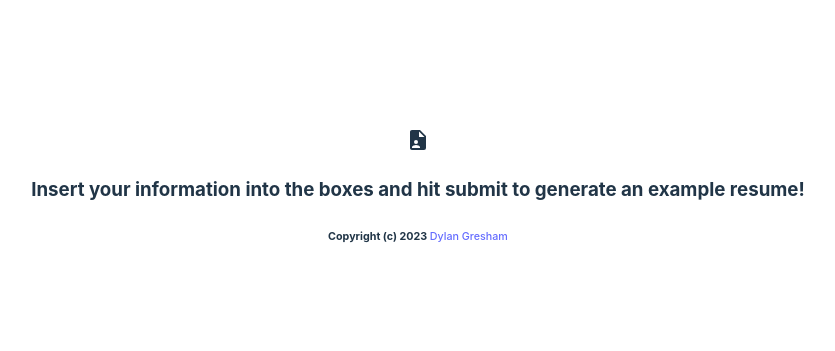
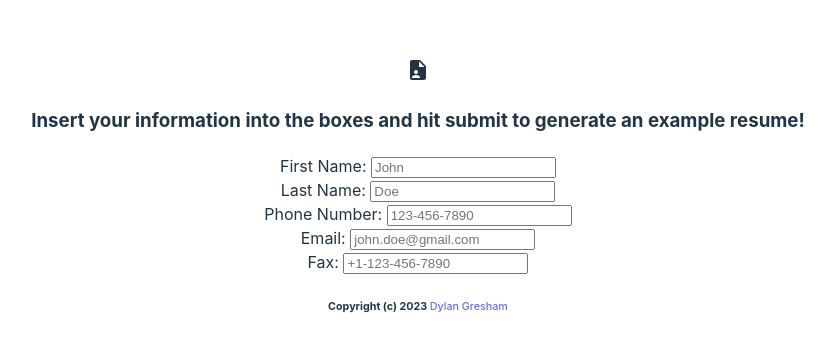
Before and after one commit to Dylan-Gresham/TOP-CV-Application, a React (Vite) app: page / in a window 1280 px wide. Shown: the part 201-552 px from the top of the page, without its empty margins (222-1057 px from the left). Built offline with nearby package versions, Linux system fonts and the light colour scheme.

Commit message:
Begin creating PersonalInfo component--Progress Commit

```diff
--- a/src/PersonalInfo.jsx
+++ b/src/PersonalInfo.jsx
@@ -1,7 +1,26 @@
 export default function PersonalInfo() {
 	return (
 		<div className="personalInfoContainer">
-			{/* Insert labels/inputs for first/last/phone# (optional) /email/fax (optional) */}
+			<div className="inputContainer">
+				<label>First Name:  </label>
+				<input placeholder="John"></input>
+			</div>
+			<div className="inputContainer">
+				<label>Last Name:  </label>
+				<input placeholder="Doe"></input>
+			</div>
+			<div className="inputContainer">
+				<label>Phone Number:  </label>
+				<input placeholder="123-456-7890"></input>
+			</div>
+			<div className="inputContainer">
+				<label>Email:  </label>
+				<input placeholder="john.doe@gmail.com"></input>
+			</div>
+			<div className="inputContainer">
+				<label>Fax:  </label>
+				<input placeholder="+1-123-456-7890"></input>
+			</div>
 		</div>
 	);
 }
```
